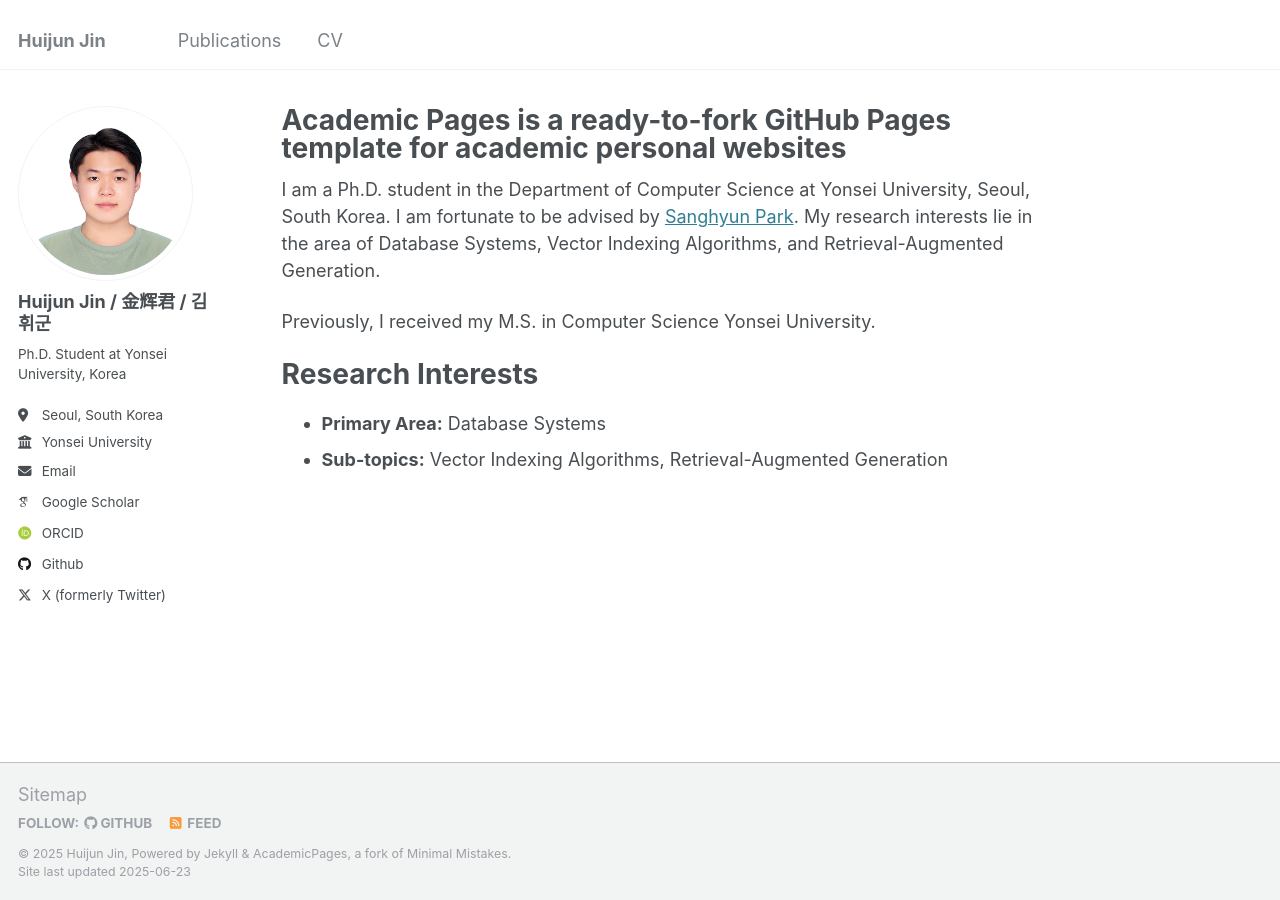
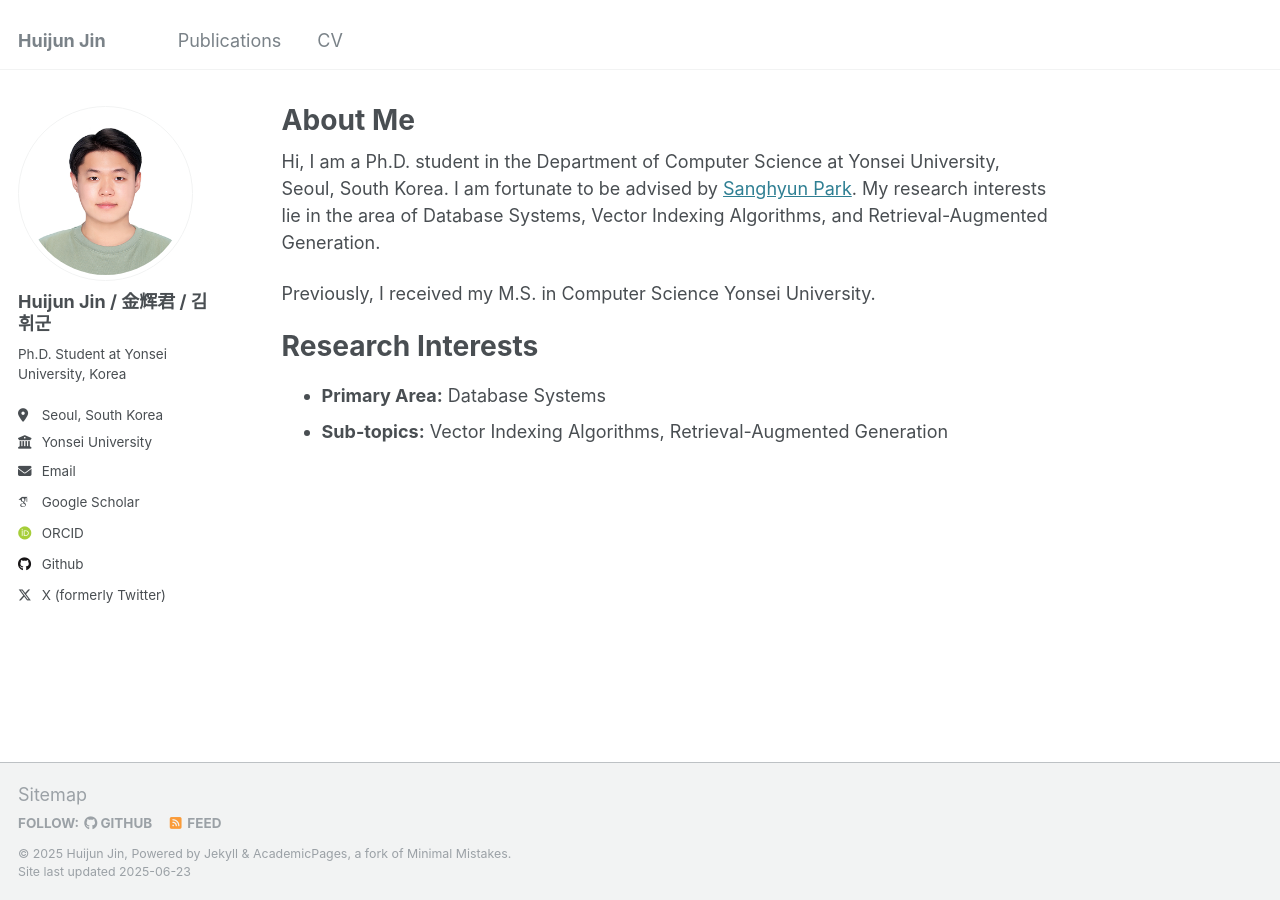
Before and after one commit to huijunjin/huijunjin.github.io, a Jekyll site: the page built from _pages/about.md, in a window 1280 px wide. Built offline with Jekyll 4.4.1, drawn with Linux system fonts in a browser that asks for light colours; some web fonts are replaced.

Commit message:
Update about.md

```diff
--- a/_pages/about.md
+++ b/_pages/about.md
@@ -1,13 +1,13 @@
 ---
 permalink: /
-title: "Academic Pages is a ready-to-fork GitHub Pages template for academic personal websites"
+title: "About Me"
 author_profile: true
 redirect_from:
   - /about/
   - /about.html
 ---
 
-I am a Ph.D. student in the Department of Computer Science at Yonsei University, Seoul, South Korea. I am fortunate to be advised by [Sanghyun Park](https://delab.yonsei.ac.kr/sanghyun/). My research interests lie in the area of Database Systems, Vector Indexing Algorithms, and Retrieval-Augmented Generation.
+Hi, I am a Ph.D. student in the Department of Computer Science at Yonsei University, Seoul, South Korea. I am fortunate to be advised by [Sanghyun Park](https://delab.yonsei.ac.kr/sanghyun/). My research interests lie in the area of Database Systems, Vector Indexing Algorithms, and Retrieval-Augmented Generation.
 
 Previously, I received my M.S. in Computer Science Yonsei University.
 
```
